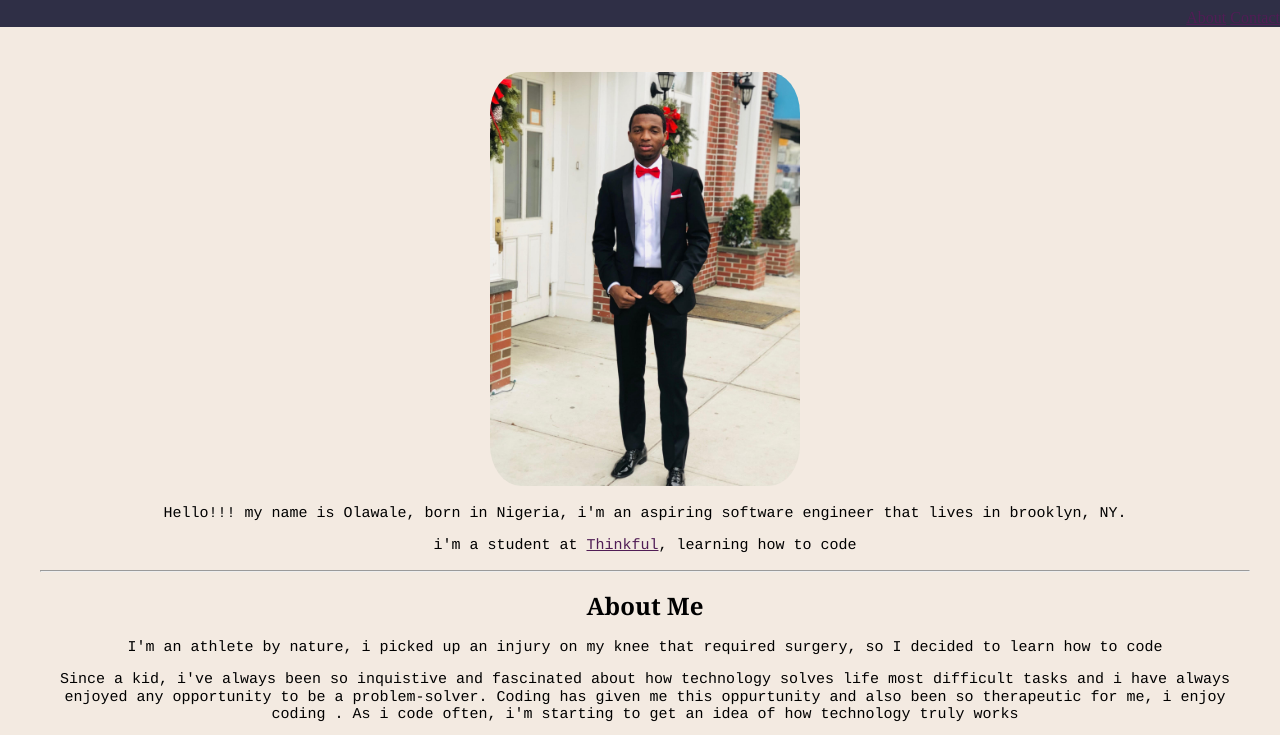
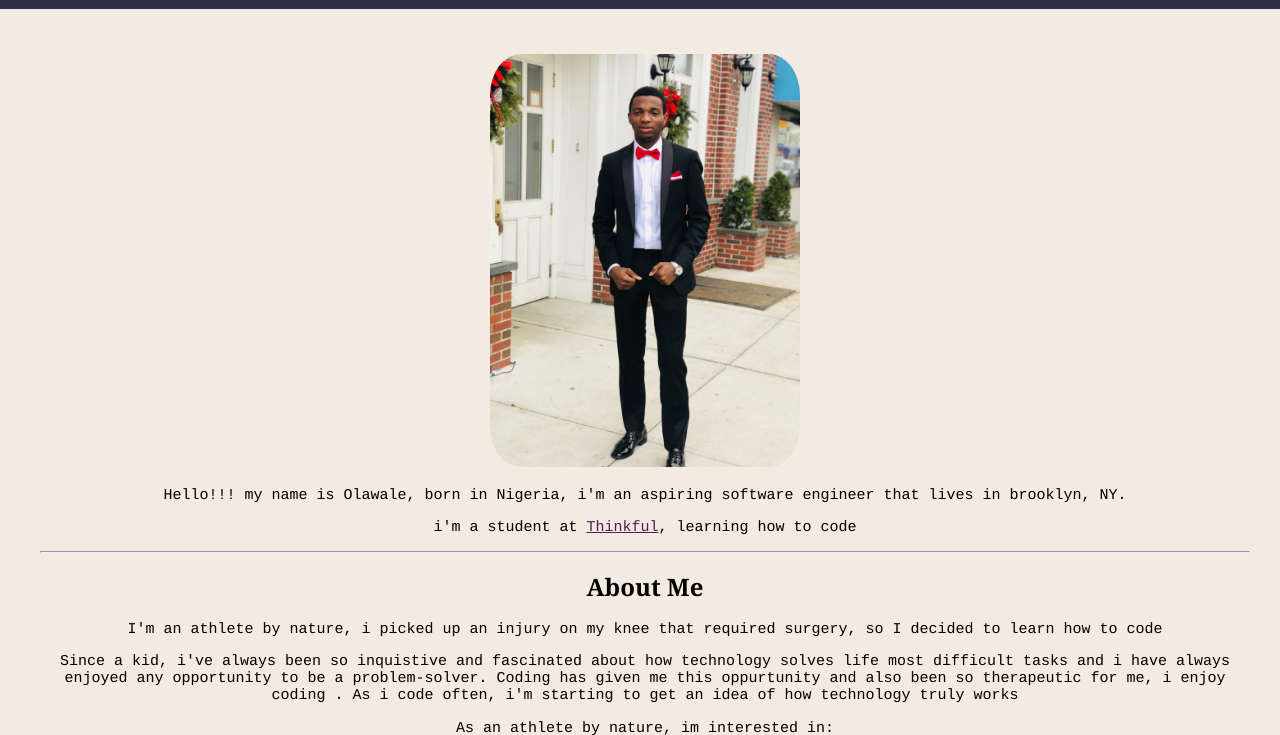
Before and after one commit to walethesolution/updatedWebPagee, a plain HTML site: page index.html in a window 1280 px wide. Shown: the part 111-846 px from the top of the page. Drawn offline with nearby package versions, Linux system fonts and the light colour scheme.

Commit message:
Update index.html

```diff
--- a/index.html
+++ b/index.html
@@ -14,10 +14,6 @@
         <h1> Olawale Ayejuyone </h1>
         <p> software engineer </p>
     </header>
-    <nav>
-        <a href="#about">About</a>
-        <a href="#contact">Contact</a>
-    </nav>
     <!-- this is the main content of the web page consist of an image and all you need to know about me  -->
   <main>
     <div class="indent">
@@ -32,7 +28,7 @@
       <hr>
       <!-- the second section of the page, has a paragraph and an ordered list that has a class applied to it -->
       <section >
-        <h2 class="text-style indent" id="about"> About Me </h2>
+        <h2 class="text-style indent"> About Me </h2>
         <p> I'm an athlete by nature, i picked up an injury on my knee that required surgery, so I decided to learn how to code </p>
         <p> Since a kid, i've always been so inquistive and fascinated about how technology solves life most difficult tasks and i have always enjoyed any opportunity to be a problem-solver. Coding has given me this oppurtunity and also been so therapeutic for me, i enjoy coding . As i code often, i'm starting to get an idea of how technology truly works </p>
         <p>As an athlete by nature, im interested in:</p>
@@ -45,7 +41,7 @@
       <hr>
       <!-- the last section, contains a paragraph an an unordered list with a class  -->
       <section class="indent">
-        <h3 id="contact"> Contact Info </h3>
+        <h3> Contact Info </h3>
         <p> Please feel free to reach out to me via any of these platforms: </p>
         <ul class="list-inside">
           <!-- this list consist of links that will open in a new page -->
```
